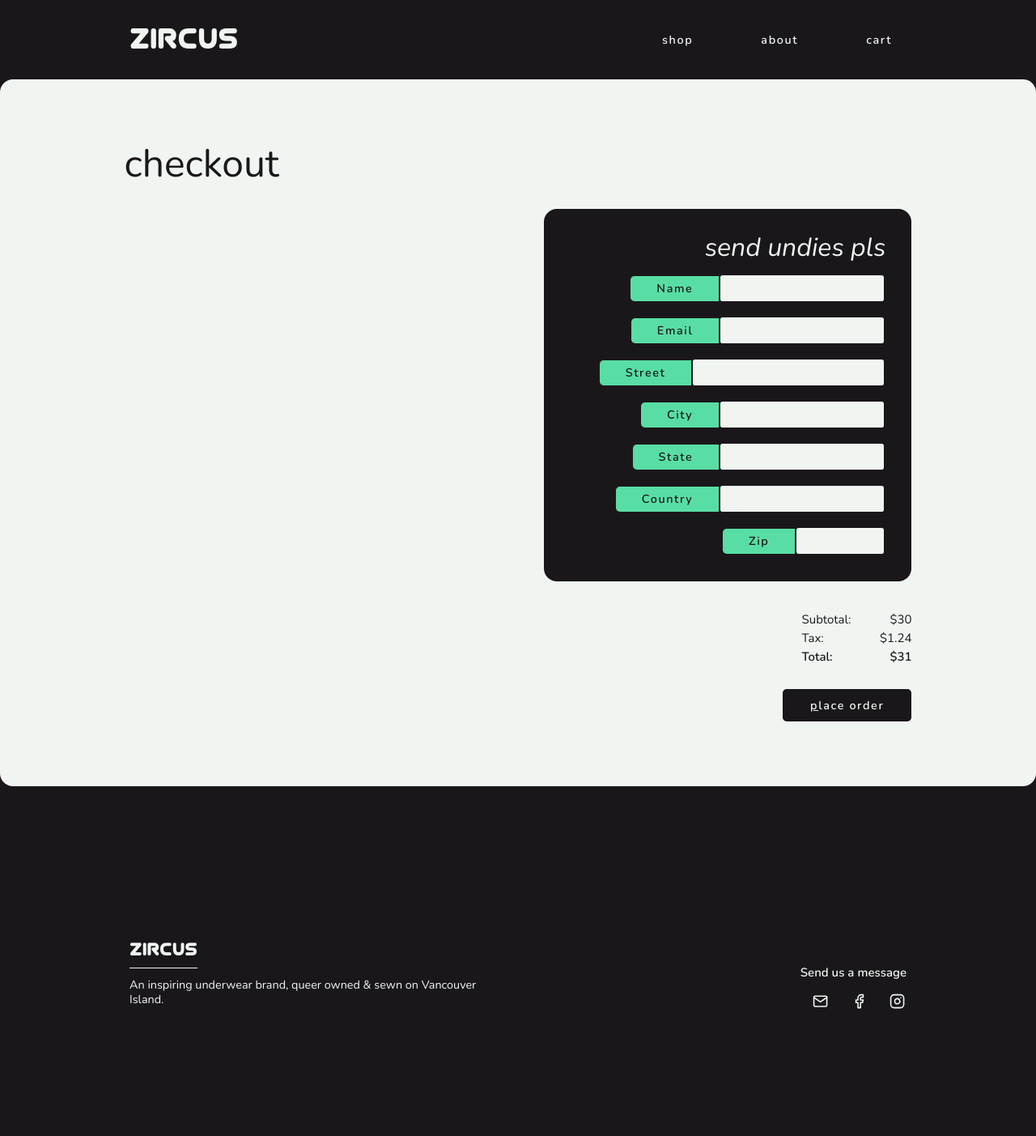
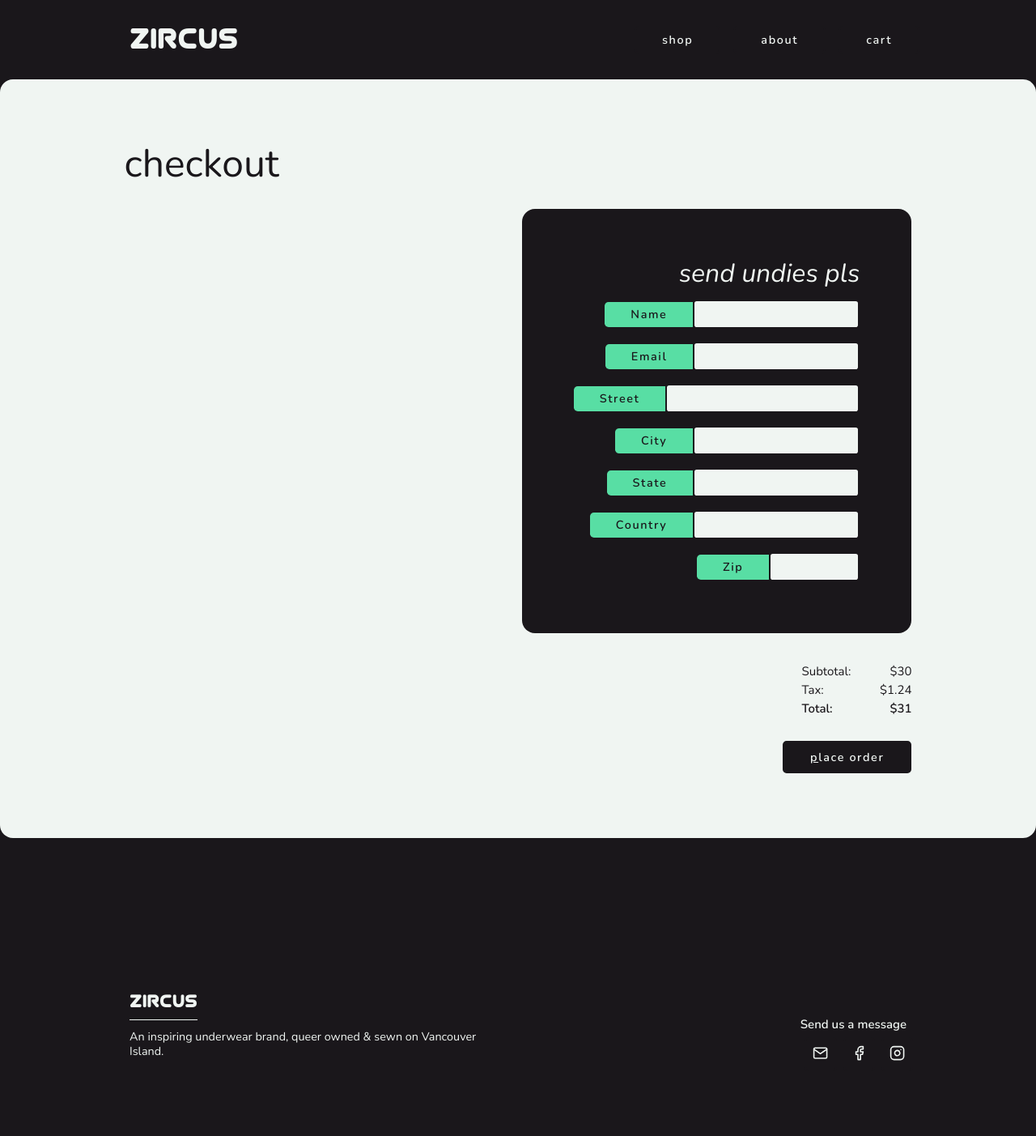
Before and after one commit to astridlyre/zircus, a Jekyll site: the page built from checkout/index.html, in a window 1280 px wide. Shown: the whole page at 81% size. Built offline with Jekyll 4.4.1, drawn with Linux system fonts in a browser that asks for light colours; before the commit the page ends 1339 px from its top, so only the background shows below that.

Commit message:
zircus Thu July 01 2021 @ 19:49:10

```diff
--- a/_sass/checkout.scss
+++ b/_sass/checkout.scss
@@ -56,6 +56,9 @@
     background: var(--dark);
     border-radius: var(--big-radius);
     color: var(--light);
+    @include res('sm') {
+      padding: 4rem;
+    }
     padding: 2rem;
     display: flex;
     flex-flow: column nowrap;
```
